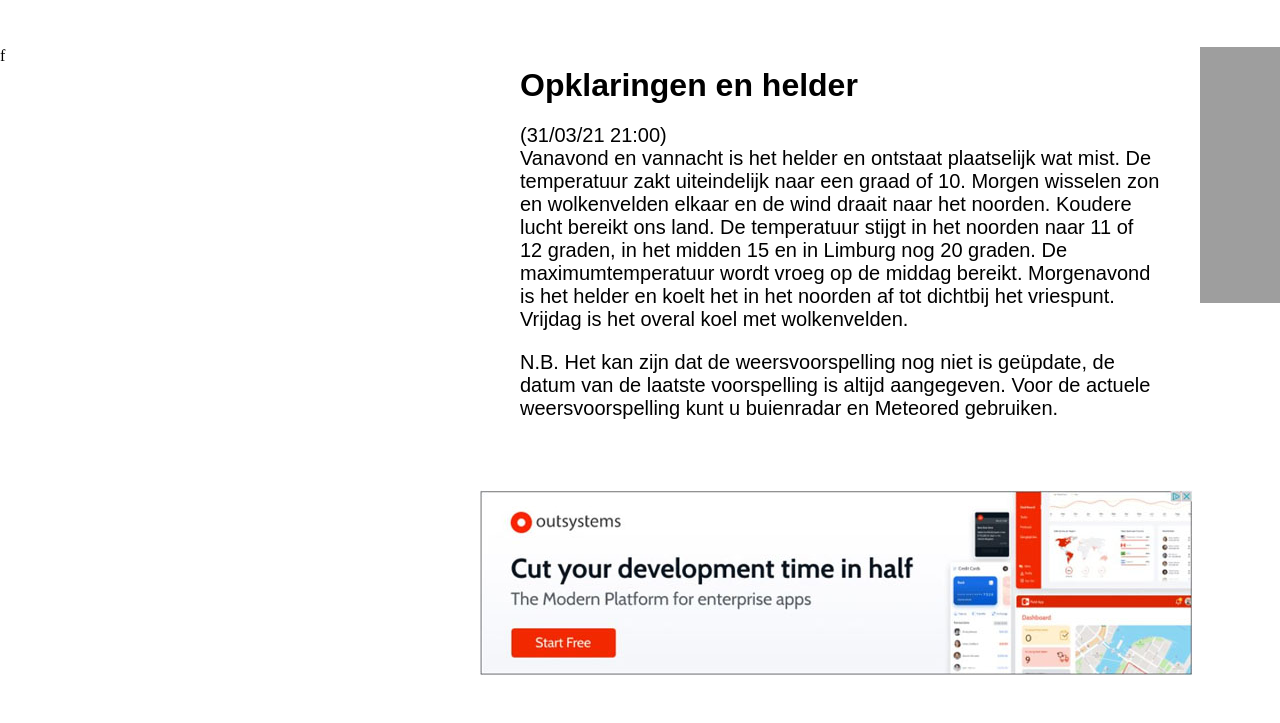
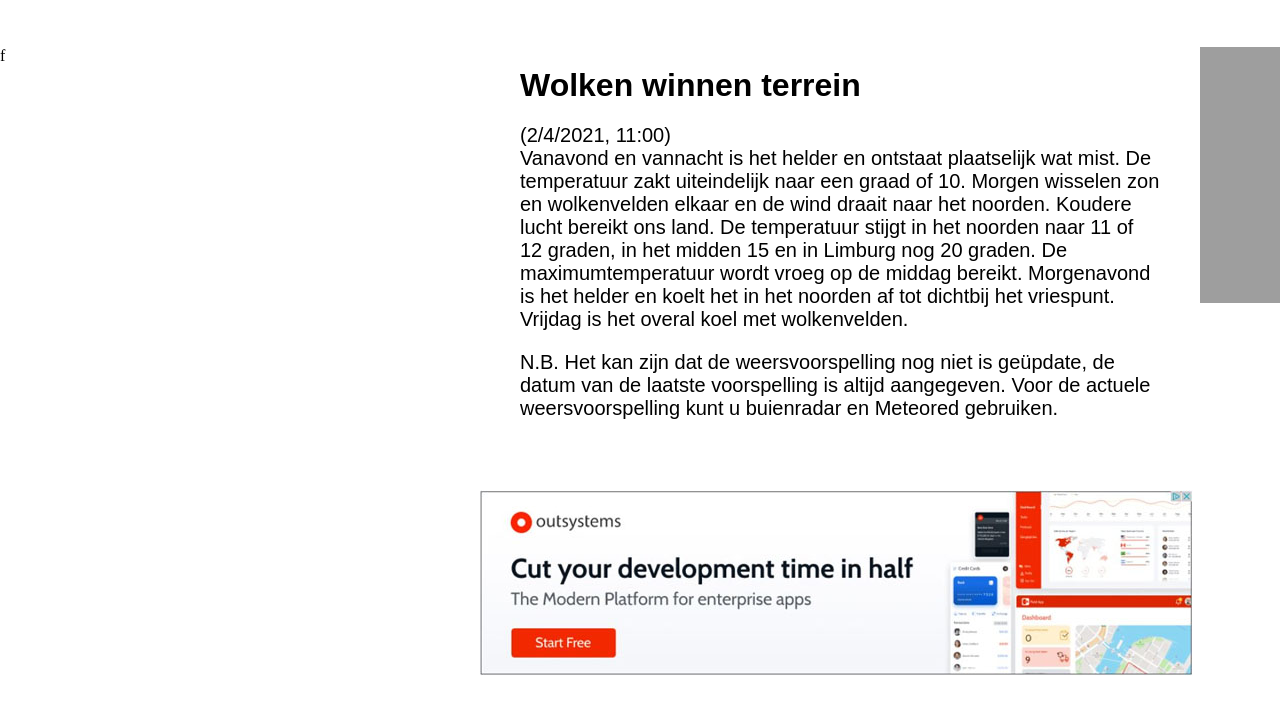
Before and after one commit to kylian3003/KDR-Niews, a plain HTML site: page weerbericht.html in a window 1280 px wide. Shown: the part 63-786 px from the top of the page. Drawn offline with Linux system fonts and the light colour scheme; grey boxes are pictures that could not be loaded; a web font is replaced by a local one.

Commit message:
Add files via upload

```diff
--- a/weerbericht.html
+++ b/weerbericht.html
@@ -40,8 +40,8 @@
 		<div class="row">
 			<div class="col-2">f</div>
 			<div class="col-3">
-				<h1>Opklaringen en helder</h1>
-				<p class="article_content">(31/03/21 21:00)<br/>
+				<h1>Wolken winnen terrein</h1>
+				<p class="article_content">(2/4/2021, 11:00)<br/>
 					Vanavond en vannacht is het helder en ontstaat plaatselijk wat mist. De
 					temperatuur zakt uiteindelijk naar een graad of 10. Morgen wisselen zon en wolkenvelden elkaar en
 					de wind draait naar het noorden. Koudere lucht bereikt ons land. De temperatuur stijgt in het
```
